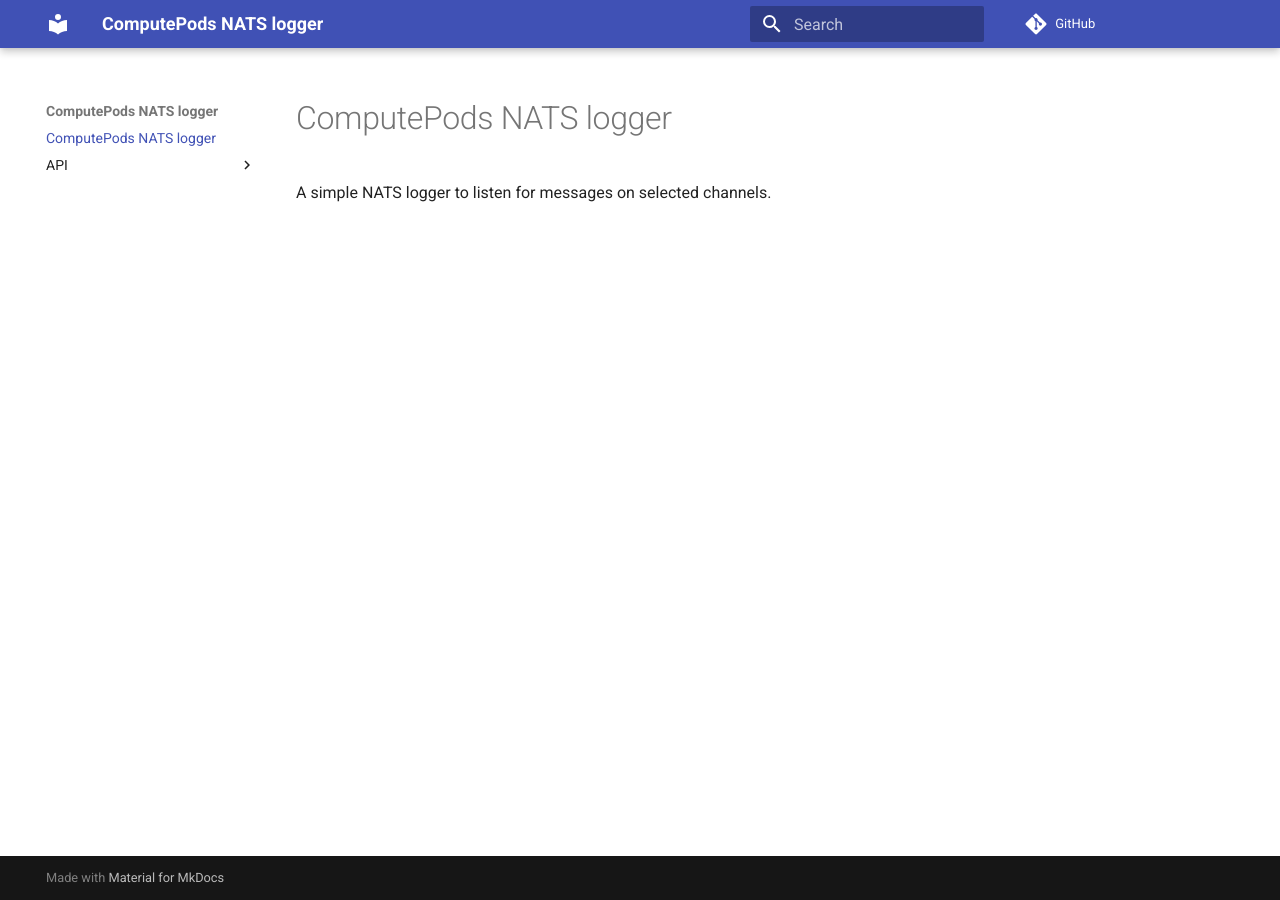
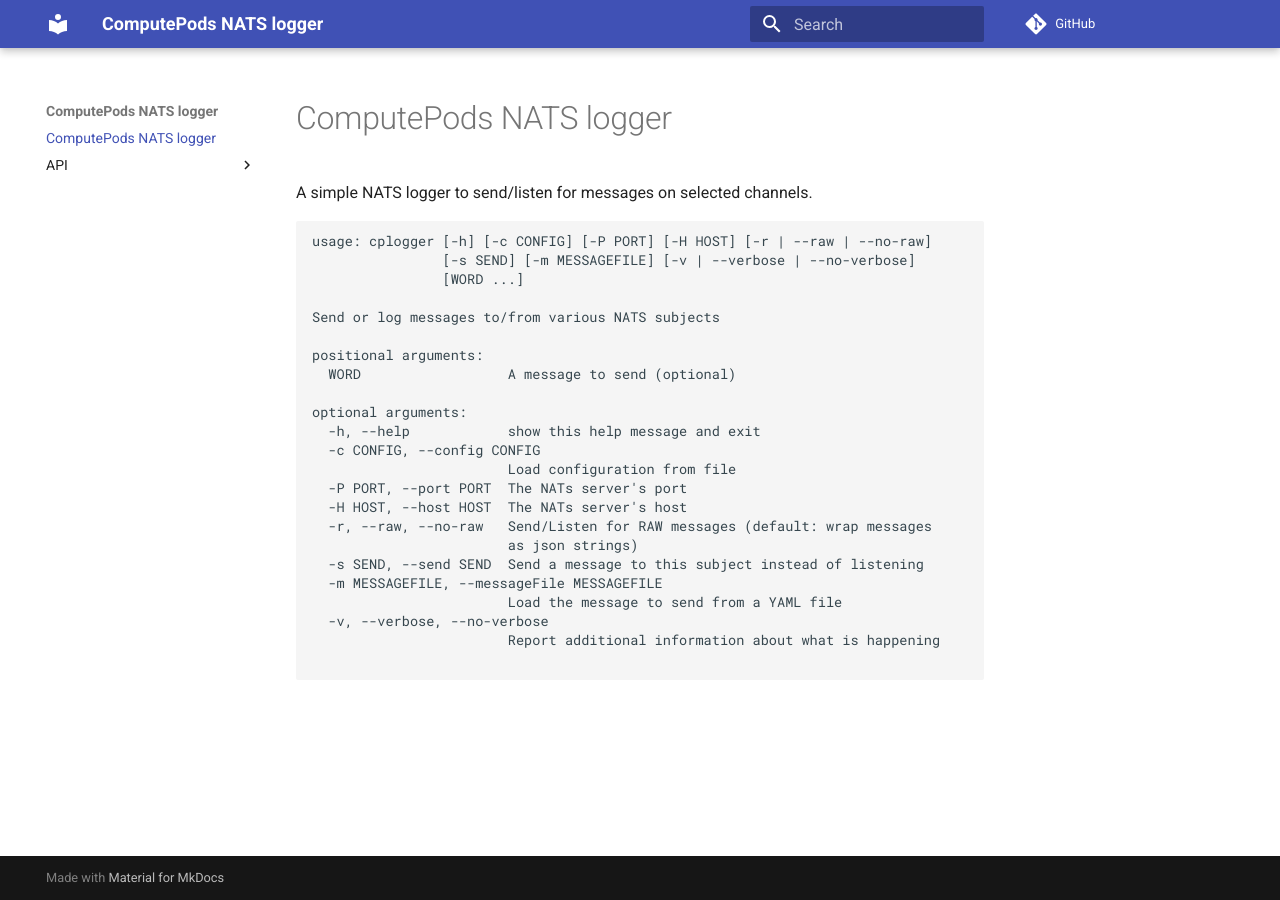
Before and after one commit to computePods/natsLogger, an MkDocs documentation site: the page built from docs/README.md, in a window 1280 px wide. Built offline with MkDocs 1.6.1 and Material for MkDocs 9.7.7, drawn with Linux system fonts in a browser that asks for light colours; comment, search, counter and statistics services are not loaded.

Commit message:
updated documentation

````diff
--- a/docs/README.md
+++ b/docs/README.md
@@ -1,3 +1,29 @@
 # ComputePods NATS logger
 
-A simple NATS logger to listen for messages on selected channels.
+A simple NATS logger to send/listen for messages on selected channels.
+
+```
+usage: cplogger [-h] [-c CONFIG] [-P PORT] [-H HOST] [-r | --raw | --no-raw]
+                [-s SEND] [-m MESSAGEFILE] [-v | --verbose | --no-verbose]
+                [WORD ...]
+
+Send or log messages to/from various NATS subjects
+
+positional arguments:
+  WORD                  A message to send (optional)
+
+optional arguments:
+  -h, --help            show this help message and exit
+  -c CONFIG, --config CONFIG
+                        Load configuration from file
+  -P PORT, --port PORT  The NATs server's port
+  -H HOST, --host HOST  The NATs server's host
+  -r, --raw, --no-raw   Send/Listen for RAW messages (default: wrap messages
+                        as json strings)
+  -s SEND, --send SEND  Send a message to this subject instead of listening
+  -m MESSAGEFILE, --messageFile MESSAGEFILE
+                        Load the message to send from a YAML file
+  -v, --verbose, --no-verbose
+                        Report additional information about what is happening
+
+```
````
Also changed, not shown: Readme.md (+28 -1 lines), 1 other file.
